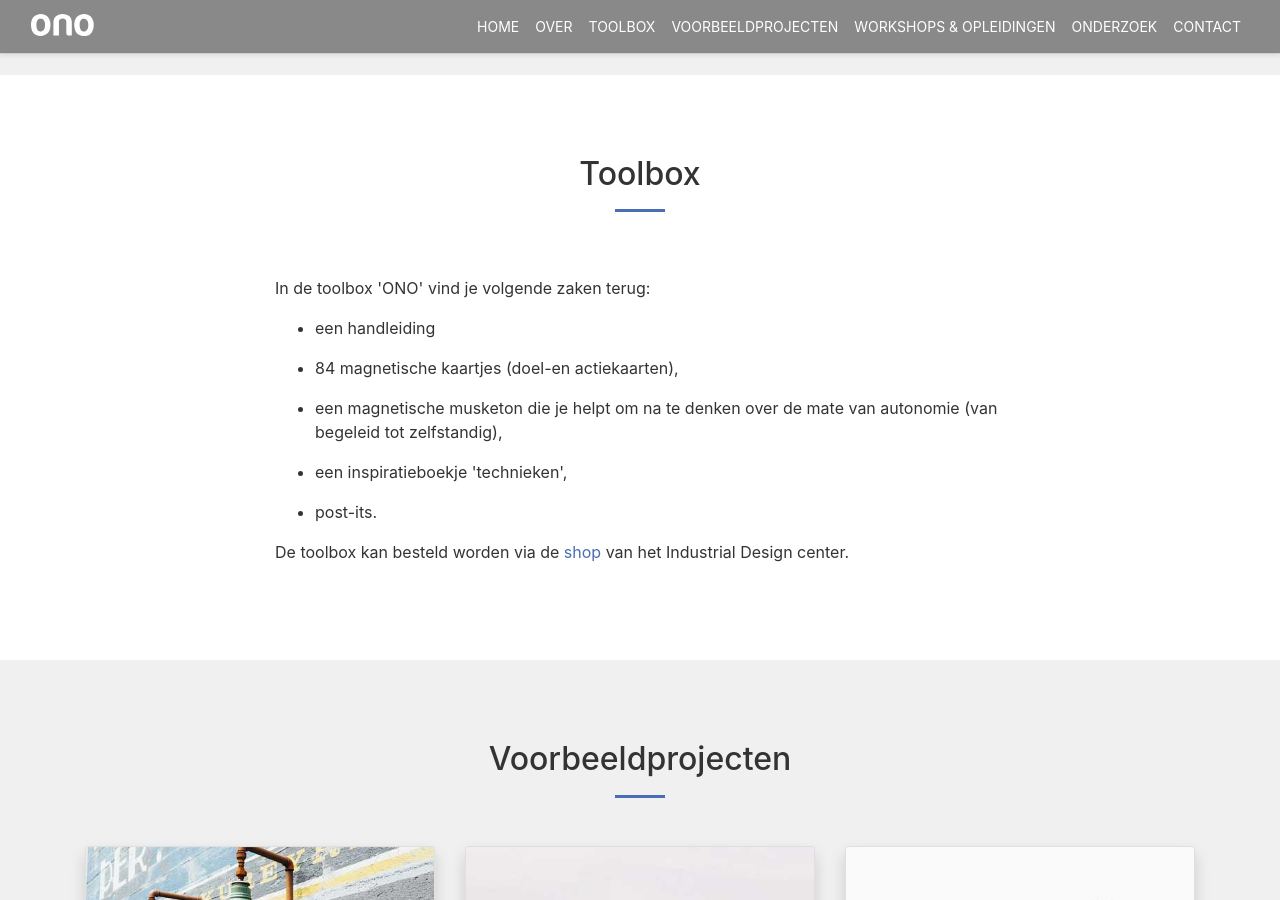
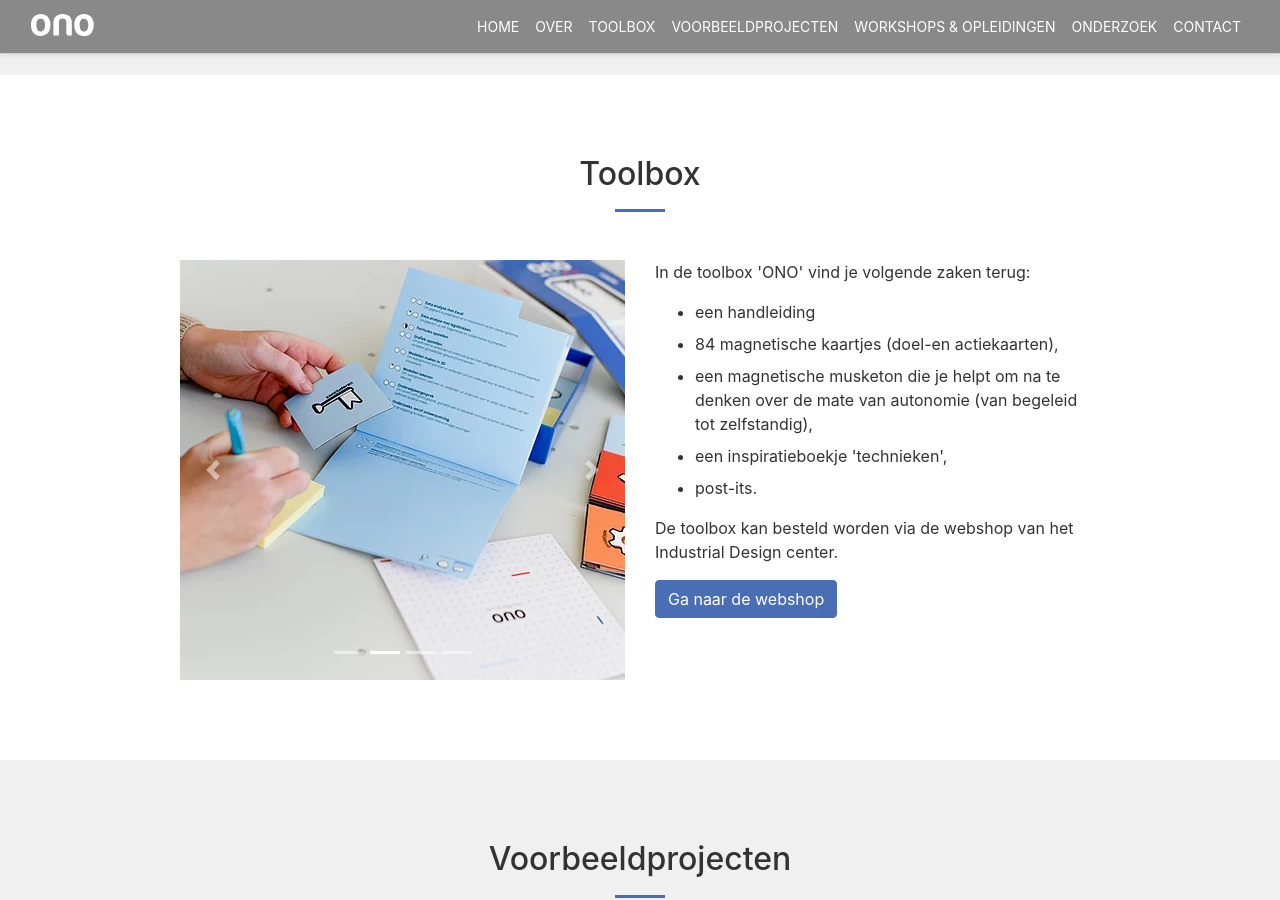
Before and after one commit to adepaepe/ono-trajecten, a Jekyll site: the page built from docs/index.html, in a window 1280 px wide and 900 px high, scrolled down 1329 px. Built offline with Jekyll 4.4.1, drawn with Linux system fonts in a browser that asks for light colours.

Commit message:
Add image carousel to toolbox section

```diff
--- a/docs/_sass/main.scss
+++ b/docs/_sass/main.scss
@@ -139,8 +139,10 @@ footer {
   }
 }
 
-#aanpak {
-  ul > li {
-    margin-bottom: .5rem;
-  }
+ul > li {
+  margin-bottom: .5rem;
 }
+
+nav ul > li {
+  margin-bottom: 0;
+}
--- a/docs/index.html
+++ b/docs/index.html
@@ -66,14 +66,49 @@ navigation:
       </div>
     </div>
     <div class="row">
-      <div class="col-lg-8 offset-lg-2">
-        <p><p>In de toolbox 'ONO' vind je volgende zaken terug:
-        <ul><li>een handleiding</ul>
-        <ul><li>84 magnetische kaartjes (doel-en actiekaarten), </ul>
-        <ul><li>een magnetische musketon die je helpt om na te denken over de mate van autonomie (van begeleid tot zelfstandig),</ul>
-        <ul><li>een inspiratieboekje 'technieken',</ul>
-        <ul> <li>post-its.</ul></p>
-        <p><p>De toolbox kan besteld worden via de <a href="https://www.industrialdesigncenter.be/shop" target="_blank">shop </a>van het Industrial Design center.</p>
+      <div class="col-lg-5 offset-lg-1">
+        <div id="toolCarousel" class="carousel slide" data-ride="carousel">
+          <ol class="carousel-indicators">
+            <li data-target="#toolCarousel" data-slide-to="0" class="active"></li>
+            <li data-target="#toolCarousel" data-slide-to="1"></li>
+            <li data-target="#toolCarousel" data-slide-to="2"></li>
+            <li data-target="#toolCarousel" data-slide-to="3"></li>
+          </ol>
+          <div class="carousel-inner">
+            <div class="carousel-item active">
+              <img src="assets/images/toolbox/toolbox-1.webp" alt="Product image">
+            </div>
+            <div class="carousel-item">
+              <img src="assets/images/toolbox/toolbox-2.webp" alt="Product image">
+            </div>
+            <div class="carousel-item">
+              <img src="assets/images/toolbox/toolbox-3.webp" alt="Product image">
+            </div>
+            <div class="carousel-item">
+              <img src="assets/images/toolbox/toolbox-4.webp" alt="Product image">
+            </div>
+          </div>
+          <a class="carousel-control-prev" href="#toolCarousel" role="button" data-slide="prev">
+            <span class="carousel-control-prev-icon" aria-hidden="true"></span>
+            <span class="sr-only">Previous</span>
+          </a>
+          <a class="carousel-control-next" href="#toolCarousel" role="button" data-slide="next">
+            <span class="carousel-control-next-icon" aria-hidden="true"></span>
+            <span class="sr-only">Next</span>
+          </a>
+        </div>
+      </div>
+      <div class="col-lg-5">
+        <p>In de toolbox 'ONO' vind je volgende zaken terug:</p>
+        <ul>
+          <li>een handleiding</li>
+          <li>84 magnetische kaartjes (doel-en actiekaarten),</li>
+          <li>een magnetische musketon die je helpt om na te denken over de mate van autonomie (van begeleid tot zelfstandig),</li>
+          <li>een inspiratieboekje 'technieken',</li>
+          <li>post-its.</li>
+        </ul>
+        <p>De toolbox kan besteld worden via de webshop van het Industrial Design center.</p>
+        <a href="https://www.industrialdesigncenter.be/shop" class="btn btn-primary" target="_blank">Ga naar de webshop</a>
       </div>
     </div>
   </div>
@@ -149,7 +184,7 @@ navigation:
   </div>
 </section>
 
-<section id="vervolgonderzoek" class="alternate">
+<section id="onderzoek" class="alternate">
   <div class="container">
     <div class="row">
       <div class="col-lg-8 offset-lg-2 text-center">
```
Also changed, not shown: other parts of docs/index.html (+1 -1 lines), docs/assets/images/toolbox/toolbox-1.webp (added), docs/assets/images/toolbox/toolbox-2.webp (added), docs/assets/images/toolbox/toolbox-3.webp (added), docs/assets/images/toolbox/toolbox-4.webp (added).
